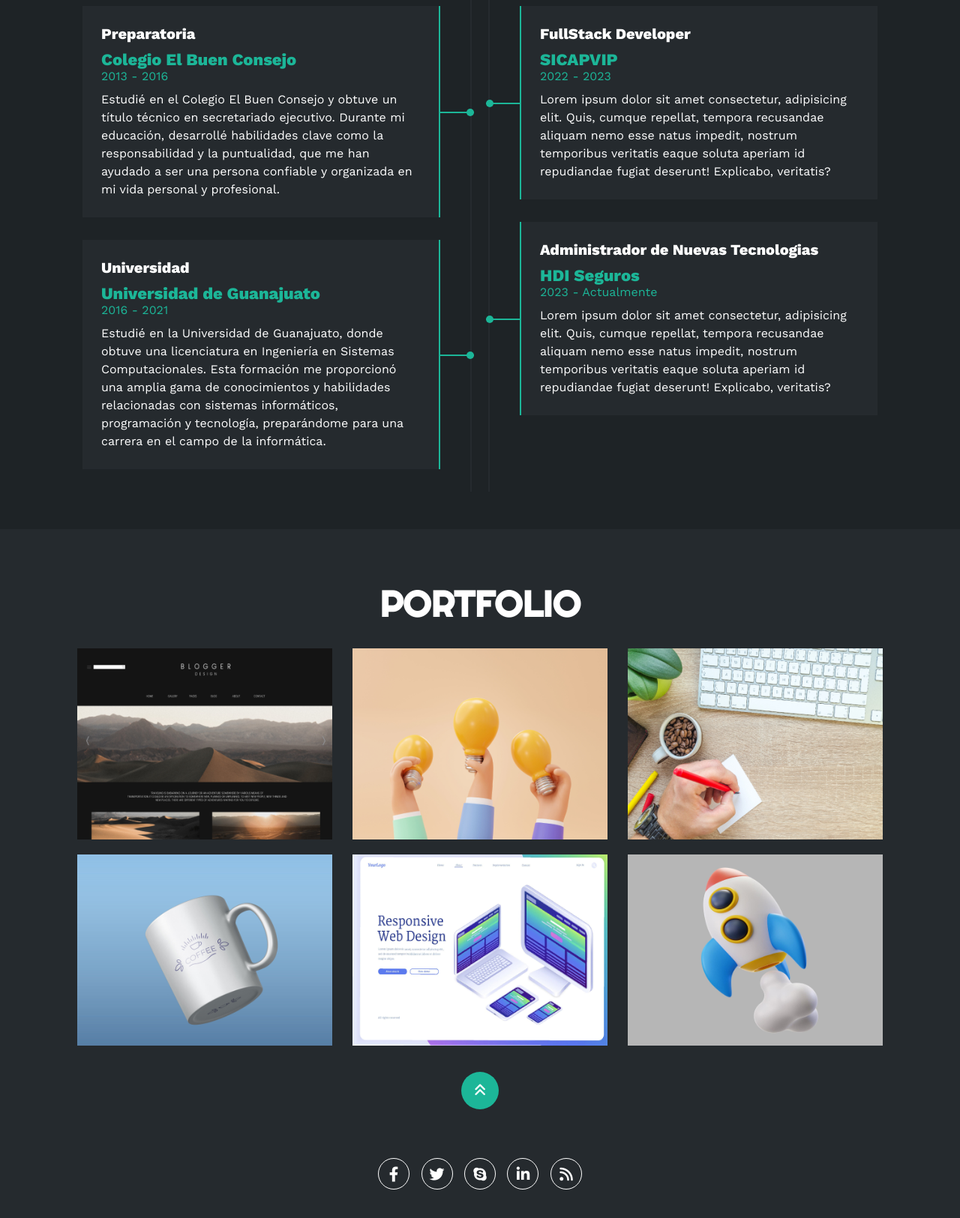
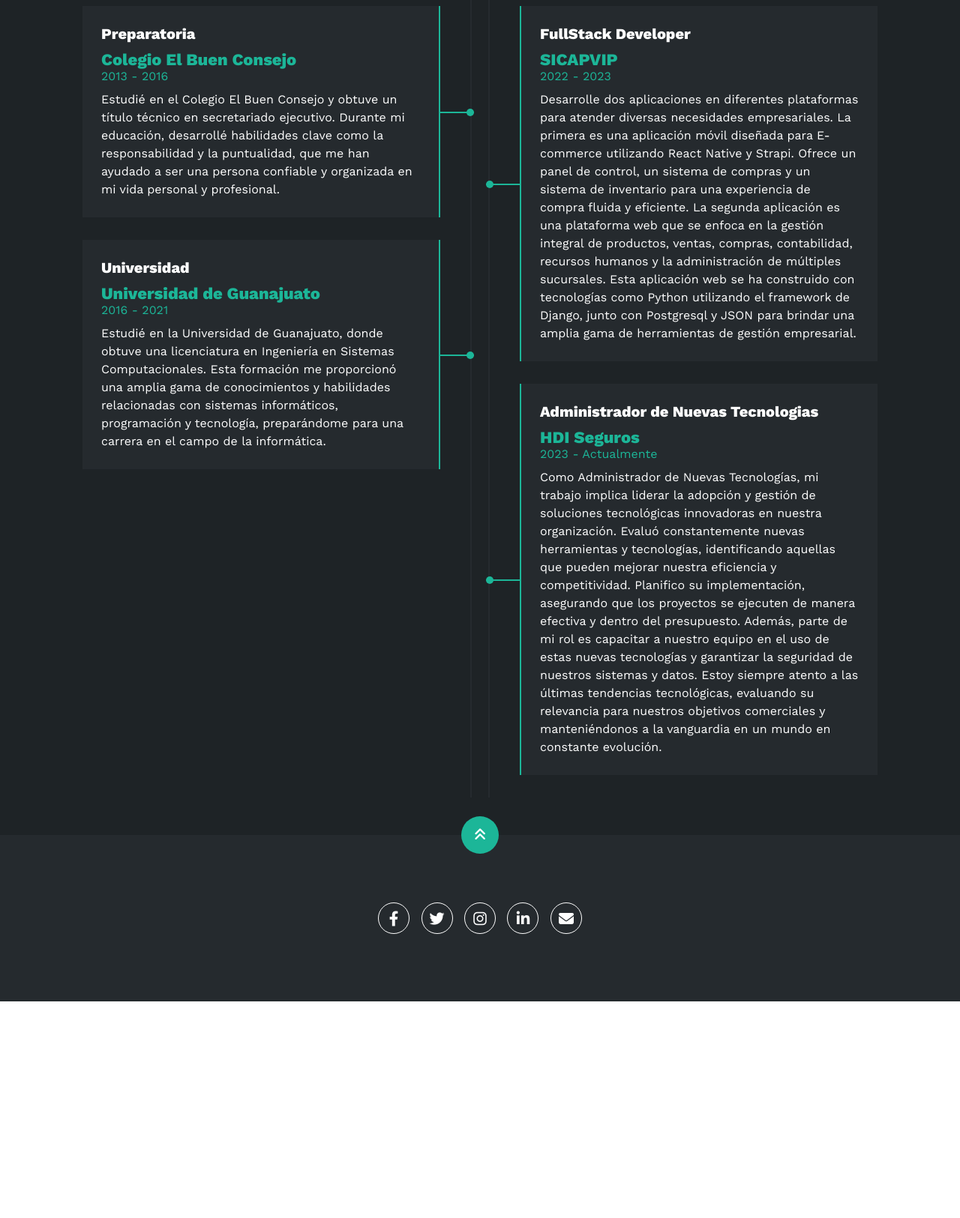
Before and after one commit to AdolfoGu/AdolfoGu.github.io, a plain HTML site: page index.html in a window 1280 px wide. Shown: the part 2320-3945 px from the top of the page at 75% size. After the commit the page ends 3656 px from the top, so only its background shows below. Drawn offline with nearby package versions, Linux system fonts and the light colour scheme.

Commit message:
Eliminación de portafolio, mas redes en footer

```diff
--- a/index.html
+++ b/index.html
@@ -128,7 +128,8 @@
                 </div>
             </div>
             <button>
-                <a href="src/resources/CV.pdf" download="CV Adolfo Gutierrez" style="text-decoration:none;color:#ffffff;">Descargar
+                <a href="src/resources/CV.pdf" download="CV Adolfo Gutierrez"
+                    style="text-decoration:none;color:#ffffff;">Descargar
                     CV <i class="fa-solid fa-download"></i></a>
                 <span class="overlay"></span>
             </button>
@@ -279,7 +280,6 @@
                             <div class="circuloi"></div>
                         </div>
                     </div>
-
                 </div>
 
                 <div class="col derecha">
@@ -288,9 +288,16 @@
                         <h4>FullStack Developer</h4>
                         <span class="casa">SICAPVIP</span>
                         <span class="fecha">2022 - 2023</span>
-                        <p>Lorem ipsum dolor sit amet consectetur, adipisicing elit. Quis, cumque repellat, tempora
-                            recusandae aliquam nemo esse natus impedit, nostrum temporibus veritatis eaque soluta
-                            aperiam id repudiandae fugiat deserunt! Explicabo, veritatis?</p>
+                        <p>Desarrolle dos aplicaciones en diferentes plataformas para atender diversas
+                            necesidades empresariales. La primera es una aplicación móvil diseñada para E-commerce
+                            utilizando React Native y Strapi. Ofrece un panel de control, un sistema de compras y
+                            un sistema de inventario para una experiencia de compra fluida y eficiente.
+
+                            La segunda aplicación es una plataforma web que se enfoca en la gestión integral de
+                            productos, ventas, compras, contabilidad, recursos humanos y la administración de múltiples
+                            sucursales. Esta aplicación web se ha construido con tecnologías como Python utilizando el
+                            framework de Django, junto con Postgresql y JSON para brindar una amplia gama de
+                            herramientas de gestión empresarial.</p>
                         <div class="conectord">
                             <div class="circulod"></div>
                         </div>
@@ -299,65 +306,21 @@
                         <h4>Administrador de Nuevas Tecnologias</h4>
                         <span class="casa">HDI Seguros</span>
                         <span class="fecha">2023 - Actualmente</span>
-                        <p>Lorem ipsum dolor sit amet consectetur, adipisicing elit. Quis, cumque repellat, tempora
-                            recusandae aliquam nemo esse natus impedit, nostrum temporibus veritatis eaque soluta
-                            aperiam id repudiandae fugiat deserunt! Explicabo, veritatis?</p>
+                        <p>Como Administrador de Nuevas Tecnologías, mi trabajo implica liderar la adopción y gestión de
+                            soluciones tecnológicas innovadoras en nuestra organización. Evaluó constantemente nuevas
+                            herramientas y tecnologías, identificando aquellas que pueden mejorar nuestra eficiencia y
+                            competitividad. Planifico su implementación, asegurando que los proyectos se ejecuten de
+                            manera efectiva y dentro del presupuesto.
+
+                            Además, parte de mi rol es capacitar a nuestro equipo en el uso de estas nuevas tecnologías
+                            y garantizar la seguridad de nuestros sistemas y datos. Estoy siempre atento a las últimas
+                            tendencias tecnológicas, evaluando su relevancia para nuestros objetivos comerciales y
+                            manteniéndonos a la vanguardia en un mundo en constante evolución.</p>
                         <div class="conectord">
                             <div class="circulod"></div>
                         </div>
                     </div>
 
-                </div>
-            </div>
-        </div>
-    </section>
-
-    <!-- SECCION PORTFOLIO -->
-    <section id="portfolio" class="portfolio">
-        <div class="contenido-seccion">
-            <h2>PORTFOLIO</h2>
-            <div class="galeria">
-                <div class="proyecto">
-                    <img src="src/img/p1.jpg" alt="">
-                    <div class="overlay">
-                        <h3>Diseño Creativo</h3>
-                        <p>Fotografía</p>
-                    </div>
-                </div>
-                <div class="proyecto">
-                    <img src="src/img/p2.jpg" alt="">
-                    <div class="overlay">
-                        <h3>Diseño Creativo</h3>
-                        <p>Fotografía</p>
-                    </div>
-                </div>
-                <div class="proyecto">
-                    <img src="src/img/p3.jpg" alt="">
-                    <div class="overlay">
-                        <h3>Diseño Creativo</h3>
-                        <p>Fotografía</p>
-                    </div>
-                </div>
-                <div class="proyecto">
-                    <img src="src/img/p4.jpg" alt="">
-                    <div class="overlay">
-                        <h3>Diseño Creativo</h3>
-                        <p>Fotografía</p>
-                    </div>
-                </div>
-                <div class="proyecto">
-                    <img src="src/img/p5.jpg" alt="">
-                    <div class="overlay">
-                        <h3>Diseño Creativo</h3>
-                        <p>Fotografía</p>
-                    </div>
-                </div>
-                <div class="proyecto">
-                    <img src="src/img/p6.jpg" alt="">
-                    <div class="overlay">
-                        <h3>Diseño Creativo</h3>
-                        <p>Fotografía</p>
-                    </div>
                 </div>
             </div>
         </div>
@@ -369,11 +332,14 @@
             <i class="fa-solid fa-angles-up"></i>
         </a>
         <div class="redes">
-            <a href="#"><i class="fa-brands fa-facebook-f"></i></a>
-            <a href="#"><i class="fa-brands fa-twitter"></i></a>
-            <a href="#"><i class="fa-brands fa-skype"></i></a>
-            <a href="#"><i class="fa-brands fa-linkedin-in"></i></a>
-            <a href="#"><i class="fa-solid fa-rss"></i></a>
+            <a href="https://www.facebook.com/AdolfoGG04" target="_blank"><i
+                class="fa-brands fa-facebook-f"></i></a>
+        <a href="https://twitter.com/AdolfoGG04_" target="_blank"><i class="fa-brands fa-twitter"></i></a>
+        <a href="https://www.instagram.com/adolfogg04/" target="_blank"><i
+                class="fa-brands fa-instagram"></i></a>
+        <a href="https://www.linkedin.com/in/adolfo-guti%C3%A9rrez/" target="_blank"><i
+                class="fa-brands fa-linkedin-in"></i></a>
+        <a href="mailto:adolfo.gutierrez@eprocess.com.mx"><i class="fa-solid fa-envelope"></i></a>
         </div>
     </footer>
 
```
